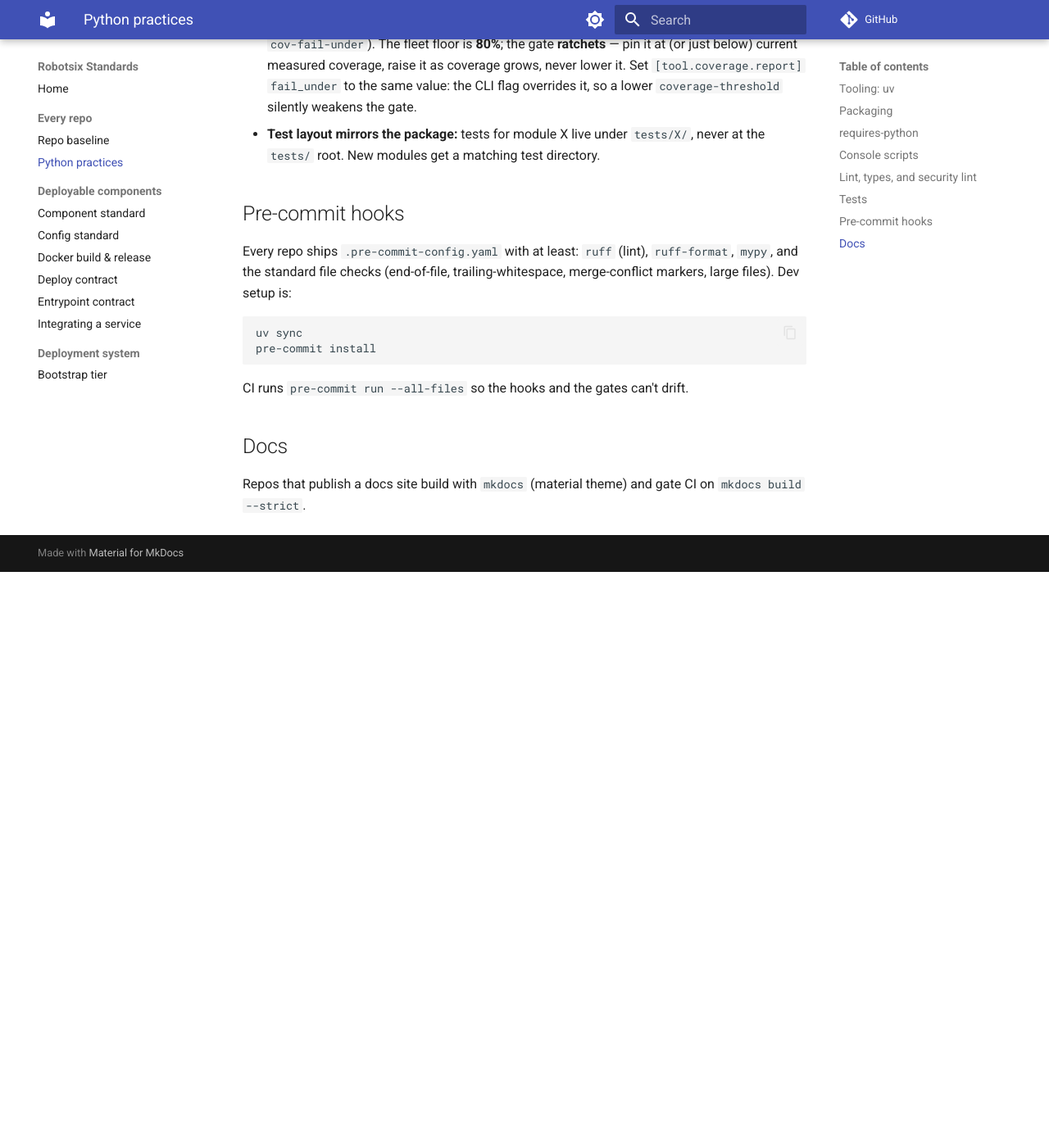
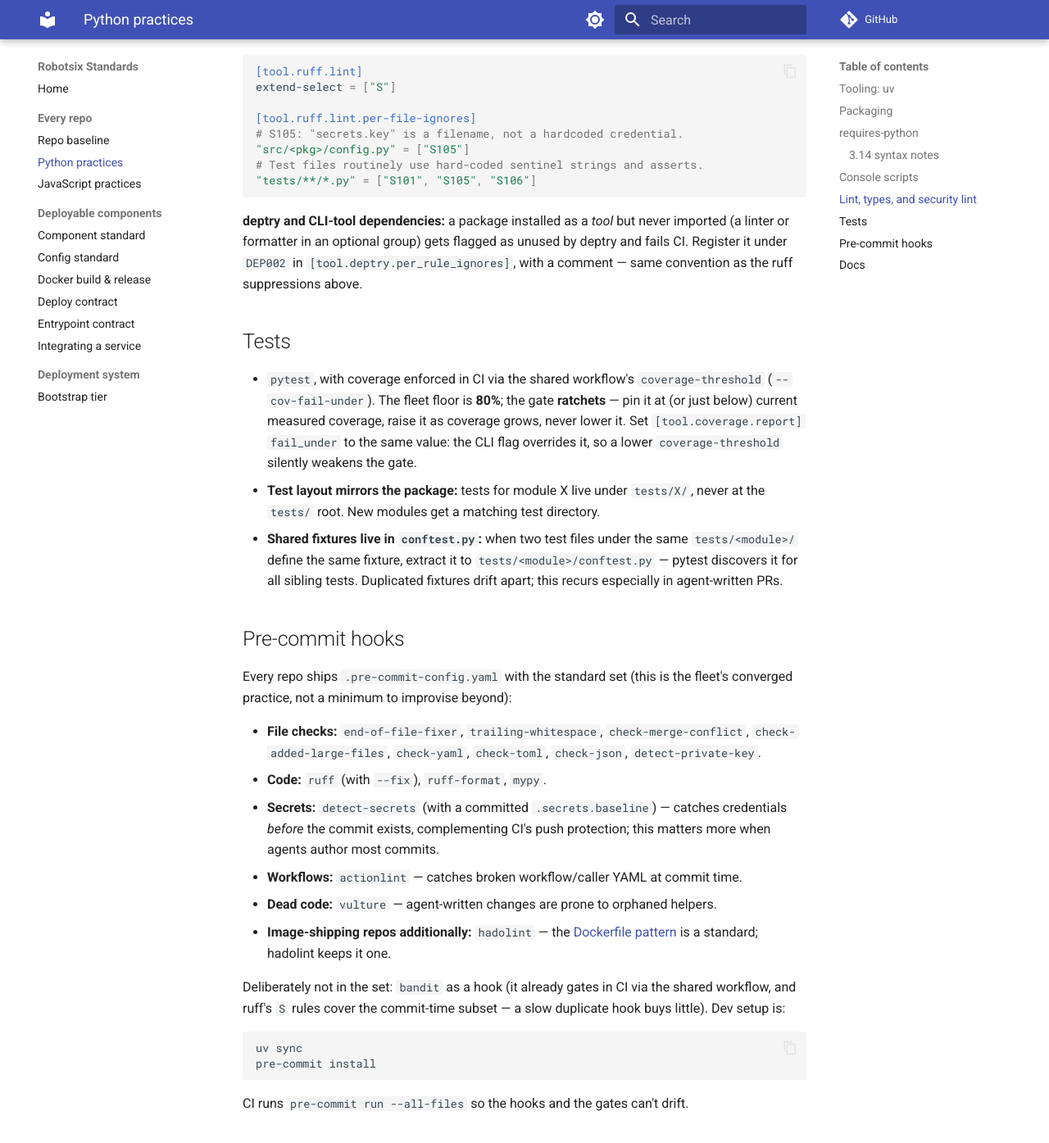
Before and after one commit to damien-robotsix/robotsix-standards, an MkDocs documentation site: the page built from docs/python.md, in a window 1280 px wide and 1400 px high, scrolled down 2112 px. Shown: the top 1395 px of the window at 82% size. Built offline with MkDocs 1.6.1 and Material for MkDocs 9.7.7, drawn with Linux system fonts in a browser that asks for light colours; comment, search, counter and statistics services are not loaded; before the commit the page ends 2810 px from its top, so only the background shows below that; some of the changed text lies outside the part shown.

Commit message:
Round-2 review: shared-CI rule, pre-commit set, logging/tracing, JS page
Second pass over the standards against fleet reality:

- baseline: shared reusable workflows are the rule, not a preference
  (4 repos hand-roll 100% of CI today); required-artifact uploads use
  if: always() (harvested from llmio); npm dependabot ecosystem; language
  pages are the only home for generic language rules (agent systems point
  here, not carry copies)
- python: pre-commit baseline raised to the fleet-consensus set
  (detect-secrets, actionlint, vulture, detect-private-key, + hadolint for
  image repos); no requires-python upper bounds; deptry DEP002 convention
  and conftest fixture rule (harvested from board/llmio); PEP 758 syntax
  note (from mill's language_instructions)
- component standard: Logging section (stdout/stderr only, log_level as
  config field) and separate LLM tracing section (Langfuse creds as
  SecretStr in config, exported to SDK env at startup)
- new javascript.md: vanilla static-asset JS, lockfile discipline,
  vitest coverage ratchet, eslint/stylelint, no-inline-styles and
  export-surface rules (proven in board)
- integrating: host ports are defaults — central-deploy preflight
  auto-assigns on collision and files a mill ticket

Co-Authored-By: Claude Fable 5 <noreply@anthropic.com>

````diff
--- a/docs/python.md
+++ b/docs/python.md
@@ -45,9 +45,23 @@ dependencies won't resolve). **Do not advertise a `pip install` path.**
 - **Lowering the floor is the exception, made deliberately** — when a library
   gains a genuine consumer on an older runtime. Like PyPI publishing: added
   back on purpose, never the default.
+- **No upper bound.** `>=3.14`, never `>=3.14,<3.15`: a cap poisons
+  resolution for every dependent (uv must satisfy the intersection of all
+  bounds, so one capped package caps the whole tree) and encodes a breakage
+  that hasn't happened. Cap only for a known, linked incompatibility, and
+  remove the cap when it's fixed.
 - **Metadata is authoritative — keep prose in sync.** A README claiming a
   Python floor different from `pyproject.toml` hard-blocks users the docs
   invite. Fix the prose, not the metadata.
+
+### 3.14 syntax notes
+
+- **PEP 758: parentheses around multiple exception types are optional.**
+  `except ValueError, KeyError:` is valid 3.14 syntax, exactly equivalent to
+  `except (ValueError, KeyError):` — and `ruff format` on a `>=3.14` target
+  normalises to the parens-free form, making it the tool-enforced style.
+  Don't misread it as the legacy Python-2 `except E, var:` bind-as form, and
+  don't "fix" it back to parentheses.
 
 ## Console scripts
 
@@ -81,6 +95,12 @@ extend-select = ["S"]
 "tests/**/*.py" = ["S101", "S105", "S106"]
 ```
 
+**deptry and CLI-tool dependencies:** a package installed as a *tool* but
+never imported (a linter or formatter in an optional group) gets flagged as
+unused by deptry and fails CI. Register it under `DEP002` in
+`[tool.deptry.per_rule_ignores]`, with a comment — same convention as the
+ruff suppressions above.
+
 ## Tests
 
 - `pytest`, with coverage enforced in CI via the shared workflow's
@@ -92,12 +112,35 @@ extend-select = ["S"]
 - **Test layout mirrors the package:** tests for module X live under
   `tests/X/`, never at the `tests/` root. New modules get a matching test
   directory.
+- **Shared fixtures live in `conftest.py`:** when two test files under the
+  same `tests/<module>/` define the same fixture, extract it to
+  `tests/<module>/conftest.py` — pytest discovers it for all sibling tests.
+  Duplicated fixtures drift apart; this recurs especially in agent-written
+  PRs.
 
 ## Pre-commit hooks
 
-Every repo ships `.pre-commit-config.yaml` with at least: `ruff` (lint),
-`ruff-format`, `mypy`, and the standard file checks (end-of-file,
-trailing-whitespace, merge-conflict markers, large files). Dev setup is:
+Every repo ships `.pre-commit-config.yaml` with the standard set (this is the
+fleet's converged practice, not a minimum to improvise beyond):
+
+- **File checks:** `end-of-file-fixer`, `trailing-whitespace`,
+  `check-merge-conflict`, `check-added-large-files`, `check-yaml`,
+  `check-toml`, `check-json`, `detect-private-key`.
+- **Code:** `ruff` (with `--fix`), `ruff-format`, `mypy`.
+- **Secrets:** `detect-secrets` (with a committed `.secrets.baseline`) —
+  catches credentials *before* the commit exists, complementing CI's push
+  protection; this matters more when agents author most commits.
+- **Workflows:** `actionlint` — catches broken workflow/caller YAML at commit
+  time.
+- **Dead code:** `vulture` — agent-written changes are prone to orphaned
+  helpers.
+- **Image-shipping repos additionally:** `hadolint` — the
+  [Dockerfile pattern](docker-standard.md) is a standard; hadolint keeps it
+  one.
+
+Deliberately not in the set: `bandit` as a hook (it already gates in CI via
+the shared workflow, and ruff's `S` rules cover the commit-time subset — a
+slow duplicate hook buys little). Dev setup is:
 
 ```sh
 uv sync
--- a/mkdocs.yml
+++ b/mkdocs.yml
@@ -37,6 +37,7 @@ nav:
   - Every repo:
       - Repo baseline: repo-baseline.md
       - Python practices: python.md
+      - JavaScript practices: javascript.md
   - Deployable components:
       - Component standard: component-standard.md
       - Config standard: config-standard.md
````
Also changed, not shown: README.md (+1 -0 lines), docs/component-standard.md (+29 -1 lines), docs/index.md (+2 -0 lines), docs/integrating-a-service.md (+4 -1 lines), docs/javascript.md (added, +62 -0 lines), docs/repo-baseline.md (+23 -6 lines).
